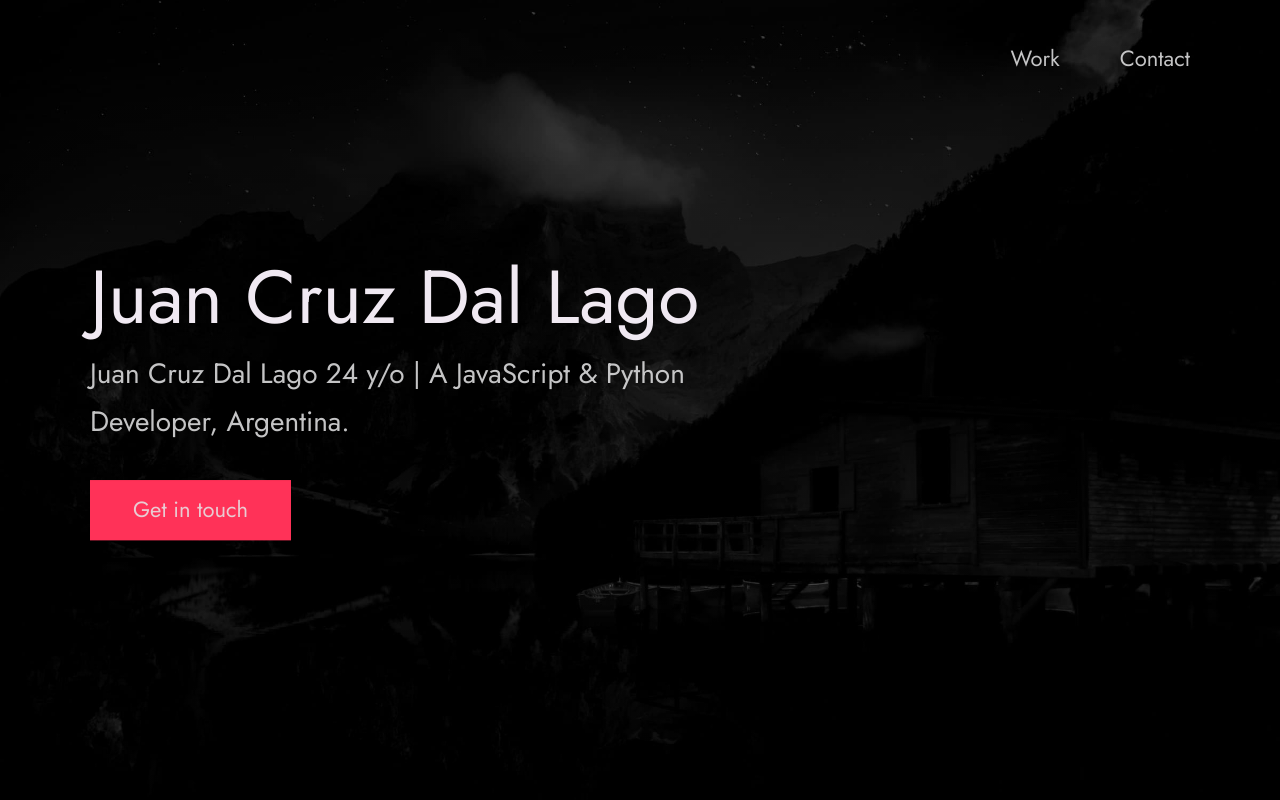
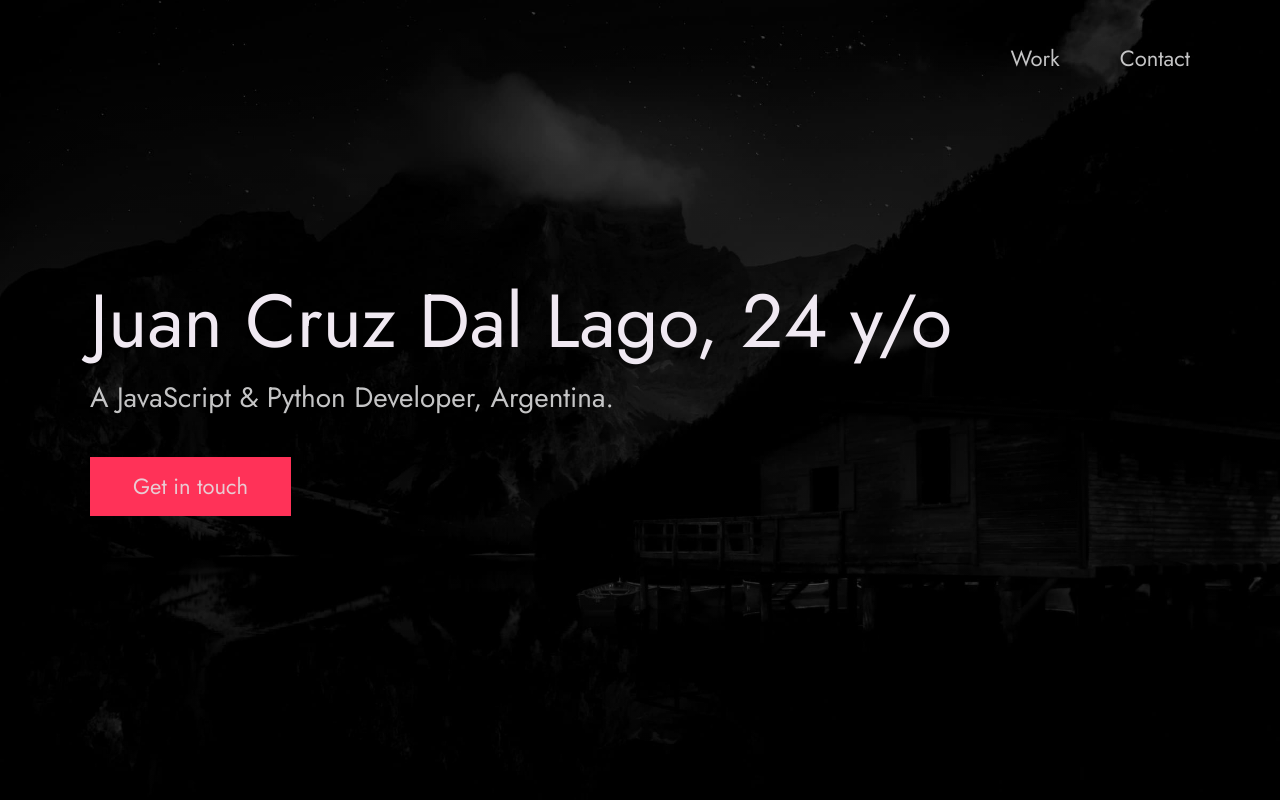
Before and after one commit to tufulbo/portfolio, a plain HTML site: page index.html in a window 1280 px wide. Shown: the top 800 px of the page. Drawn offline with Linux system fonts and the light colour scheme.

Commit message:
Update index.html

```diff
--- a/index.html
+++ b/index.html
@@ -28,9 +28,9 @@
     <div class="header__text-box row">
       <div class="header__text">
         <h1 class="heading-primary">
-          <span>Juan Cruz Dal Lago</span>
+          <span>Juan Cruz Dal Lago, 24 y/o</span>
         </h1>
-        <p>Juan Cruz Dal Lago 24 y/o | A JavaScript & Python Developer, Argentina.</p>
+        <p>A JavaScript & Python Developer, Argentina.</p>
         <a href="#contact" class="btn btn--pink">Get in touch</a>
       </div>
     </div>
```
